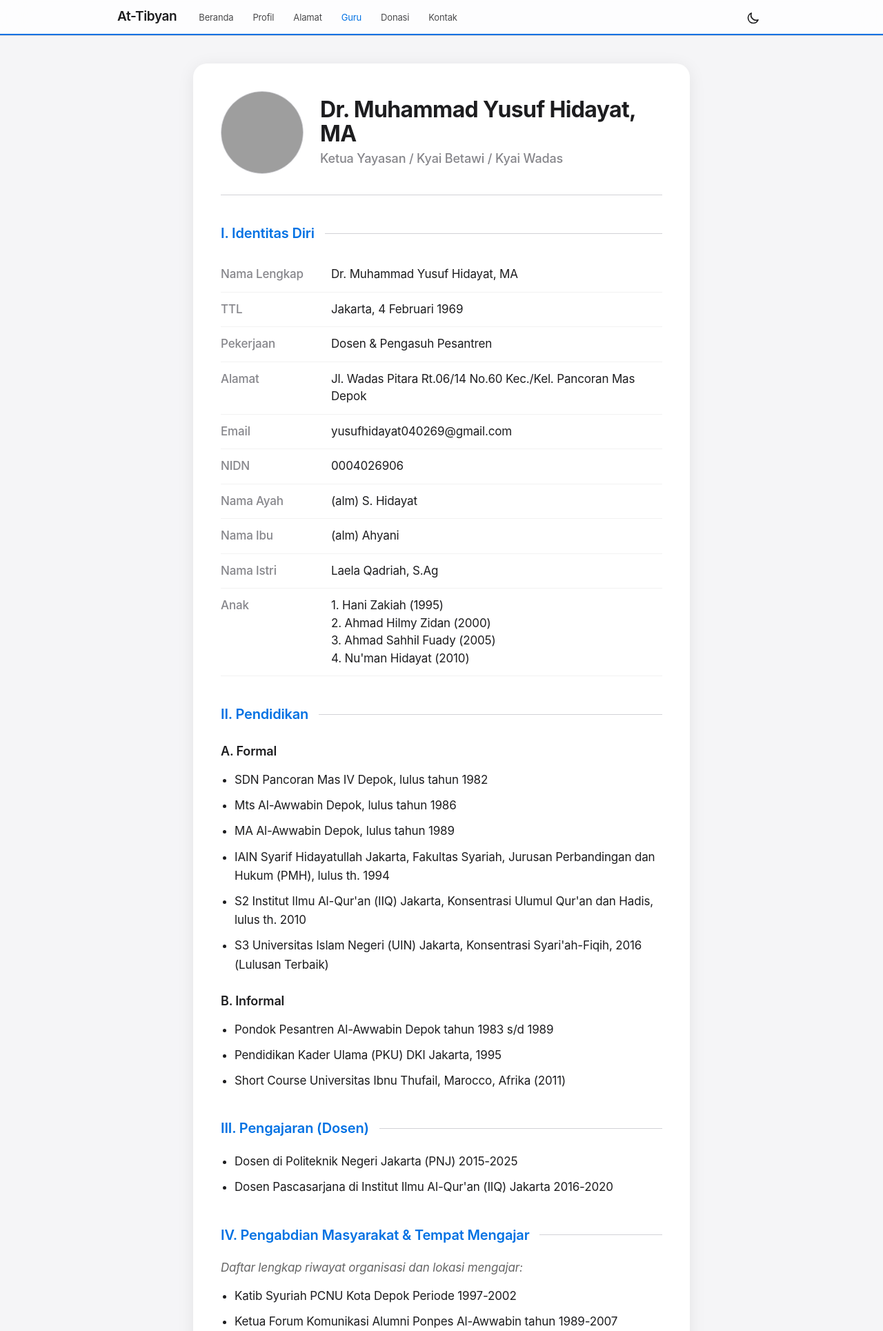
After one commit to fardaaannn/at-tibyan-web, a PHP site: page /biodata-ketua.html in a window 1280 px wide. The commit adds this page. Shown: the top 1929 px of the page at 69% size. Run offline with PHP 8.4, Linux system fonts and the light colour scheme; grey boxes are pictures that could not be loaded.

Commit message:
Add files via upload
apdet biodata ketua

```diff
--- /dev/null
+++ b/biodata-ketua.html
@@ -0,0 +1,326 @@
+<!DOCTYPE html>
+<html lang="id">
+  <head>
+    <meta charset="UTF-8" />
+    <meta name="viewport" content="width=device-width, initial-scale=1.0" />
+    <title>Biodata Ketua Yayasan - At-Tibyan</title>
+    <link rel="stylesheet" href="style.css" />
+    <link
+      href="https://fonts.googleapis.com/css2?family=Inter:wght@400;500;600;700&display=swap"
+      rel="stylesheet"
+    />
+  </head>
+  <body>
+    <header>
+      <div class="header-content">
+        <div class="header-left-group">
+          <a href="index.html" class="logo">At-Tibyan</a>
+          <div class="menu-toggle"><span></span><span></span><span></span></div>
+          <nav>
+            <ul>
+              <li><a href="index.html">Beranda</a></li>
+              <li><a href="profil.html">Profil</a></li>
+              <li><a href="alamat.html">Alamat</a></li>
+              <li><a href="guru.html" class="active">Guru</a></li>
+              <li><a href="donasi.html">Donasi</a></li>
+              <li><a href="kontak.html">Kontak</a></li>
+            </ul>
+          </nav>
+        </div>
+        <div class="header-right">
+          <button class="theme-toggle" id="themeToggle">
+            <svg
+              xmlns="http://www.w3.org/2000/svg"
+              fill="none"
+              viewBox="0 0 24 24"
+              stroke="currentColor"
+            >
+              <path
+                stroke-linecap="round"
+                stroke-linejoin="round"
+                stroke-width="2"
+                d="M20.354 15.354A9 9 0 018.646 3.646 9.003 9.003 0 0012 21a9.003 9.003 0 008.354-5.646z"
+              />
+            </svg>
+          </button>
+        </div>
+      </div>
+      <div class="progress-container">
+        <div class="progress-bar" id="myBar"></div>
+      </div>
+    </header>
+
+    <div class="container">
+      <article>
+        <div class="bio-header">
+          <img
+            src="https://blogger.googleusercontent.com/img/b/R29vZ2xl/AVvXsEhYq91PWNCd1ZqlH3_WJHJ46_9WEk0DdvoGD0Ju5gd5IoXbtZMVX-GHNpvojRkhVObNo6oZI-t5A1eZluwM1pUcvX7CBnIH-OAXrNozYepx8M5ZGX0SsUshiAMKGeNIxUqPPQ2KQ1-v1mU4/s1600/2x2.jpg"
+            alt="Dr. Muhammad Yusuf Hidayat"
+            class="bio-photo"
+          />
+          <div class="bio-title">
+            <h1>Dr. Muhammad Yusuf Hidayat, MA</h1>
+            <div class="role">Ketua Yayasan / Kyai Betawi / Kyai Wadas</div>
+          </div>
+        </div>
+
+        <div class="section-title">I. Identitas Diri</div>
+        <table class="data-table">
+          <tr>
+            <td>Nama Lengkap</td>
+            <td>Dr. Muhammad Yusuf Hidayat, MA</td>
+          </tr>
+          <tr>
+            <td>TTL</td>
+            <td>Jakarta, 4 Februari 1969</td>
+          </tr>
+          <tr>
+            <td>Pekerjaan</td>
+            <td>Dosen & Pengasuh Pesantren</td>
+          </tr>
+          <tr>
+            <td>Alamat</td>
+            <td>
+              Jl. Wadas Pitara Rt.06/14 No.60 Kec./Kel. Pancoran Mas Depok
+            </td>
+          </tr>
+          <tr>
+            <td>Email</td>
+            <td>yusufhidayat040269@gmail.com</td>
+          </tr>
+          <tr>
+            <td>NIDN</td>
+            <td>0004026906</td>
+          </tr>
+          <tr>
+            <td>Nama Ayah</td>
+            <td>(alm) S. Hidayat</td>
+          </tr>
+          <tr>
+            <td>Nama Ibu</td>
+            <td>(alm) Ahyani</td>
+          </tr>
+          <tr>
+            <td>Nama Istri</td>
+            <td>Laela Qadriah, S.Ag</td>
+          </tr>
+          <tr>
+            <td>Anak</td>
+            <td>
+              1. Hani Zakiah (1995)<br />
+              2. Ahmad Hilmy Zidan (2000)<br />
+              3. Ahmad Sahhil Fuady (2005)<br />
+              4. Nu'man Hidayat (2010)
+            </td>
+          </tr>
+        </table>
+
+        <div class="section-title">II. Pendidikan</div>
+        <div class="sub-category">A. Formal</div>
+        <ul class="detail-list">
+          <li>SDN Pancoran Mas IV Depok, lulus tahun 1982</li>
+          <li>Mts Al-Awwabin Depok, lulus tahun 1986</li>
+          <li>MA Al-Awwabin Depok, lulus tahun 1989</li>
+          <li>
+            IAIN Syarif Hidayatullah Jakarta, Fakultas Syariah, Jurusan
+            Perbandingan dan Hukum (PMH), lulus th. 1994
+          </li>
+          <li>
+            S2 Institut Ilmu Al-Qur'an (IIQ) Jakarta, Konsentrasi Ulumul Qur'an
+            dan Hadis, lulus th. 2010
+          </li>
+          <li>
+            S3 Universitas Islam Negeri (UIN) Jakarta, Konsentrasi
+            Syari'ah-Fiqih, 2016 (Lulusan Terbaik)
+          </li>
+        </ul>
+
+        <div class="sub-category">B. Informal</div>
+        <ul class="detail-list">
+          <li>Pondok Pesantren Al-Awwabin Depok tahun 1983 s/d 1989</li>
+          <li>Pendidikan Kader Ulama (PKU) DKI Jakarta, 1995</li>
+          <li>Short Course Universitas Ibnu Thufail, Marocco, Afrika (2011)</li>
+        </ul>
+
+        <div class="section-title">III. Pengajaran (Dosen)</div>
+        <ul class="detail-list">
+          <li>Dosen di Politeknik Negeri Jakarta (PNJ) 2015-2025</li>
+          <li>
+            Dosen Pascasarjana di Institut Ilmu Al-Qur'an (IIQ) Jakarta
+            2016-2020
+          </li>
+        </ul>
+
+        <div class="section-title">
+          IV. Pengabdian Masyarakat & Tempat Mengajar
+        </div>
+        <p style="margin-bottom: 15px; font-style: italic; color: #666">
+          Daftar lengkap riwayat organisasi dan lokasi mengajar:
+        </p>
+        <ul class="detail-list">
+          <li>Katib Syuriah PCNU Kota Depok Periode 1997-2002</li>
+          <li>
+            Ketua Forum Komunikasi Alumni Ponpes Al-Awwabin tahun 1989-2007
+          </li>
+          <li>
+            Sekretaris Syuriah Idarah Syu'biah Jam'iyyah Ahli al-Thariqah
+            al-Mu'tabarah al-Nahdliyyah 2002- 2007
+          </li>
+          <li>Wakil Ketua Tanfidziah PCNU Kota Depok Periode 2009-2014</li>
+          <li>Ketua Lajnah Falakiah PCNU Kota Depok 2007-sekarang</li>
+          <li>Katib Syuriah PCNU kota Depok 2013-2018</li>
+          <li>
+            Pimpinan/Pengasuh Ma'had AT-TIBYAN Depok dari tahun 2002-sekarang
+          </li>
+          <li>
+            Ketua Majelis Ulama Indonesia (MUI) Pancoran Mas Depok 2003-2013
+          </li>
+          <li>
+            Dewan Penasehat Majelis Ulama Indonesia (MUI) Pancoran Mas Depok,
+            2013-2018
+          </li>
+          <li>Pengajar di Ma'had AT-TIBYAN Depok dari tahun 2002-sekarang</li>
+          <li>
+            Pengajar di Pondok Pesantren Al-Awwabin Depok dari tahun
+            1994-sekarang
+          </li>
+          <li>
+            Pengajar di Jamaah Pedurenan Cilandak Jakarta Selatan dari tahun
+            1995-2014
+          </li>
+          <li>
+            Pengajar di Masjid Al-Istiqamah Kemang Jakarta Selatan dari tahun
+            1996-sekarang
+          </li>
+          <li>
+            Pengajar di Mushalla Al-Istiqamah Cagar Alam Pancoran Mas Depok dari
+            tahun 1993-sekarang
+          </li>
+          <li>
+            Pengajar di Masjid Al-Ihsan Perikanan Pancoran Mas Depok dari
+            1999-2025
+          </li>
+          <li>
+            Pengajar di Yayasan Nurul Huda Kelapa Dua Depok dari tahun 2014-2016
+          </li>
+          <li>
+            Pengajar di Masjid Darul Ilmi Politeknik Negeri Jakarta (PNJ) dari
+            tahun 2016-2025
+          </li>
+          <li>
+            Pengajar di Masjid Al-Hidayah, Perumnas Depok Jaya dari tahun
+            2016-2025
+          </li>
+          <li>
+            Pengajar di Majelis Silaturrahim, Dzikir Subuh Ahad Kec. Pancoran
+            Mas Depok dari 2017-sekarang
+          </li>
+          <li>Pengajar di Masjid Baitussalam, Puri Depok Mas, 2018-sekarang</li>
+        </ul>
+
+        <div class="section-title">V. Karya Tulis & Penelitian</div>
+
+        <div class="sub-category">A. Buku</div>
+        <ul class="detail-list">
+          <li>
+            "Perbedaan Fiqih, Bagaimana Menyikapinya? (Kritik atas Sikap Fanatik
+            & Ekstrim Madzhab)" - Tibyana Press (2009, 2011)
+          </li>
+          <li>
+            "Pengajian Santri (Aqidah-Ibadah-Mujahadah)" - Tibyana Press (2008,
+            2011)
+          </li>
+          <li>
+            "Ilmu Falak (Kursus Kilat Hisab dan Ru'yat-Menghitung Awal Bulan
+            Qamariah)" - Ma'had AT-TIBYAN (2007)
+          </li>
+          <li>
+            "Fikih Indonesia Modernitas dan Keindonesiaan Fatwa Majelis Ulama
+            Indonesia" - Tibyana Press (2016)
+          </li>
+          <li>
+            "Al-Tasamuh fi al-khilafat al-Fiqhiyyah fi Ijtinab al-Mawaqif
+            al-Syadzzah; al-Ifrath wa al-Tafrith (Dirasah Muqaranah
+            al-Madzahib)", Marocco, Afrika (2011)
+          </li>
+          <li>
+            "Muhammad Nashiruddin Al-Albany (Kiprahnya dalam mengkritisi Hadis
+            di antara para Pemerhati Hadis)" - Tibyana Press (2011)
+          </li>
+          <li>"Benteng Ahlus Sunnah Wal Jama'ah" - Tibyana Press (2008)</li>
+          <li>
+            "Wahabi Sunni Sempalan (Virus Aswaja)" - Tibyana Press (2008, 2011)
+          </li>
+          <li>
+            "Ritual Santri Ahlus Sunnah Wal jama'ah (Menepis Aktivis Islam
+            Minimalis)" - Tibyana Press (2008, 2011)
+          </li>
+          <li>
+            "Diskursus Kaum Santri, Dialektika Religius Wilayah Privat & Publik"
+            (2016)
+          </li>
+          <li>
+            "Secangkir Kopi Santri (Kritik dan Celoteh)" - Tibyana Press (2008,
+            2011)
+          </li>
+          <li>"Kedai Santri (Obrolan Sarasehan)" - Tibyana Press (2010)</li>
+          <li>تبياني فى مناقب شيخي و مربي روحي عبد الرحمن ناوي</li>
+          <li>"Hadis-Hadis Ekonomi Syariah dan Aplikasinya" (Editor), 2017</li>
+          <li>
+            "Bunga Rampai Ushul Fiqh & Filsafat Hukum Islam II (Editor), 2016
+          </li>
+          <li>
+            "Pendidikan Agama Islam Di Perguruan Tinggi Negeri" Politeknik
+            Negeri Jakarta (Editor), 2015
+          </li>
+        </ul>
+
+        <div class="sub-category">B. Jurnal Ilmiah</div>
+        <ul class="detail-list">
+          <li>
+            Misykat IIQ Jakarta edisi 2016, Topik: Reformulasi Fikih Melalui
+            Maqasid Syariah
+          </li>
+          <li>
+            Mekar, Edisi 03/Tahun XXV/Oktober-Desember 2015, Topik: Pluralitas
+            Baru Di Tingkat Elit
+          </li>
+          <li>
+            INDOISLAMIKA, UIN JKT 2017, Topik: Modernitas dan Keindonesiaan
+            Fatwa MUI
+          </li>
+        </ul>
+
+        <div class="sub-category">C. Artikel Surat Kabar</div>
+        <ul class="detail-list">
+          <li>Monitor Depok (14 Agustus 2010): Sabar</li>
+          <li>Radar Depok (11 September 2015): Islam Dan Kearifan Lokal</li>
+          <li>Radar Depok (29 April 2016): Delapan Harapan Bagi Yang Hidup</li>
+          <li>Radar Depok (20 Januari 2017): Gen Spritual Kejujuran</li>
+          <li>Radar Depok (3 Februari 2017): Tuhan Tidak Tidur</li>
+          <li>Radar Depok (12 Mei 2017): Pertengahan Bulan Sya'ban</li>
+          <li>Radar Depok (26 Mei 2017): Marhaban Ya Ramadhan</li>
+          <li>Radar Depok (14 Juli 2017): Bersyukur</li>
+        </ul>
+
+        <div class="page-navigation">
+          <a href="guru.html" class="nav-btn">
+            <svg
+              viewBox="0 0 24 24"
+              fill="none"
+              stroke="currentColor"
+              stroke-width="2"
+              style="margin-right: 8px"
+            >
+              <path d="M15 19l-7-7 7-7" />
+            </svg>
+            Kembali ke Daftar Guru
+          </a>
+        </div>
+      </article>
+    </div>
+
+    <button id="backToTop">Kembali ke Atas</button>
+    <script src="script.js"></script>
+  </body>
+</html>
--- a/index.html
+++ b/index.html
@@ -72,7 +72,7 @@
         <ul>
           <li>Tahfidz Al-Qur'an Bersanad</li>
           <li>Bahasa Arab & Inggris Aktif</li>
-          <li>Kajian Kitab Kuning Dasar</li>
+          <li>Kajian Kitab Kuning Dasar, Menengah dan Tingkat Lanjut</li>
           <li>Ekstrakurikuler Olahraga Sunnah</li>
         </ul>
 
--- a/style.css
+++ b/style.css
@@ -387,3 +387,108 @@ textarea:focus {
     font-size: 32px;
   }
 }
+/* --- KHUSUS HALAMAN BIODATA --- */
+.bio-header {
+  display: flex;
+  align-items: center;
+  gap: 24px;
+  margin-bottom: 40px;
+  padding-bottom: 30px;
+  border-bottom: 1px solid var(--border-color);
+}
+
+.bio-photo {
+  width: 120px;
+  height: 120px;
+  border-radius: 50%;
+  object-fit: cover;
+  background-color: var(--input-bg);
+  border: 1px solid var(--border-color);
+}
+
+.bio-title h1 {
+  font-size: 32px;
+  margin-bottom: 5px;
+  line-height: 1.1;
+  letter-spacing: -0.02em;
+}
+
+.bio-title .role {
+  font-size: 18px;
+  color: #86868b;
+  font-weight: 500;
+}
+
+.section-title {
+  font-size: 20px;
+  font-weight: 600;
+  margin-top: 40px;
+  margin-bottom: 20px;
+  color: var(--blue-apple);
+  display: flex;
+  align-items: center;
+}
+
+.section-title::after {
+  content: "";
+  flex: 1;
+  height: 1px;
+  background: var(--border-color);
+  margin-left: 15px;
+}
+
+.data-table {
+  width: 100%;
+  border-collapse: collapse;
+}
+
+.data-table td {
+  padding: 12px 0;
+  vertical-align: top;
+  border-bottom: 1px solid rgba(0, 0, 0, 0.05);
+  font-size: 17px;
+}
+
+.data-table td:first-child {
+  width: 160px;
+  font-weight: 500;
+  color: #86868b;
+}
+
+ul.detail-list {
+  padding-left: 20px;
+  margin: 0;
+}
+
+ul.detail-list li {
+  margin-bottom: 10px;
+  line-height: 1.6;
+  font-size: 17px;
+}
+
+.sub-category {
+  font-weight: 600;
+  margin-top: 25px;
+  margin-bottom: 15px;
+  color: var(--text-color);
+  font-size: 18px;
+}
+
+/* Responsif untuk Biodata */
+@media (max-width: 600px) {
+  .bio-header {
+    flex-direction: column;
+    text-align: center;
+  }
+  .data-table td {
+    display: block;
+    width: 100% !important;
+    padding: 4px 0;
+  }
+  .data-table td:first-child {
+    margin-top: 15px;
+    font-size: 14px;
+    text-transform: uppercase;
+    letter-spacing: 0.05em;
+  }
+}
```
Also changed, not shown: guru.html (+37 -21 lines).
